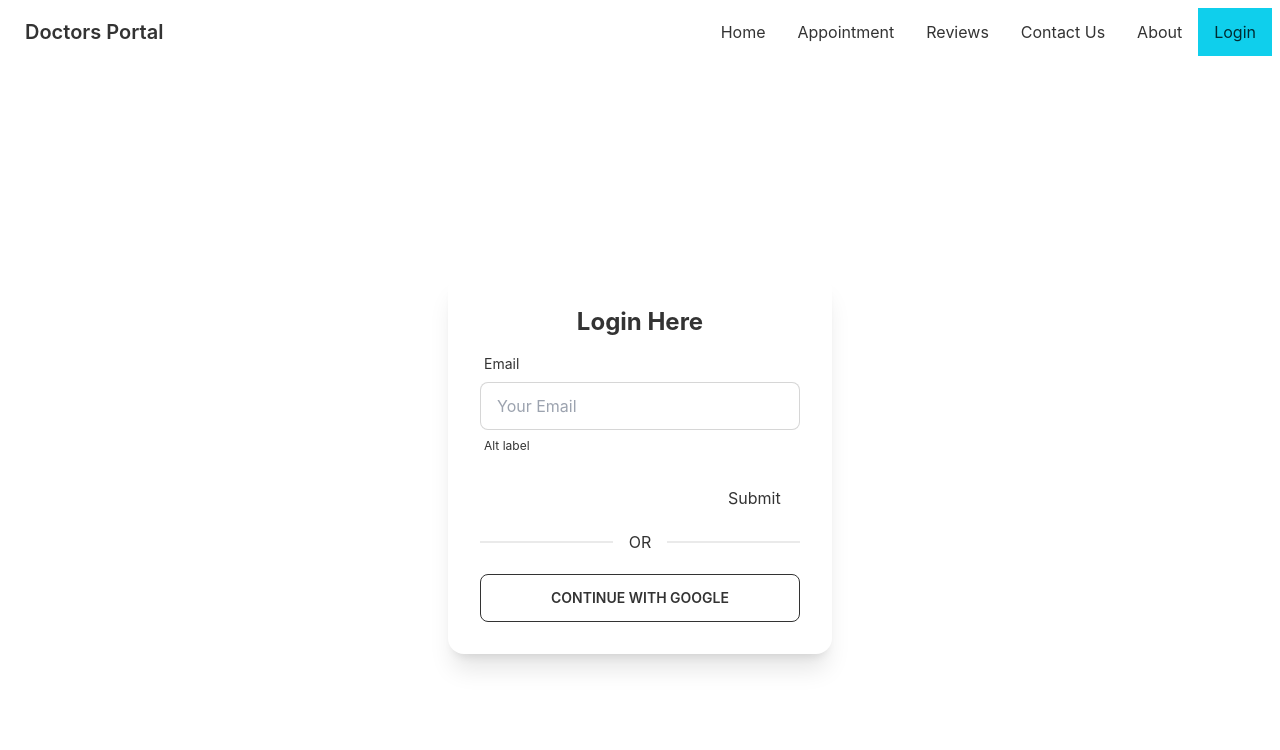
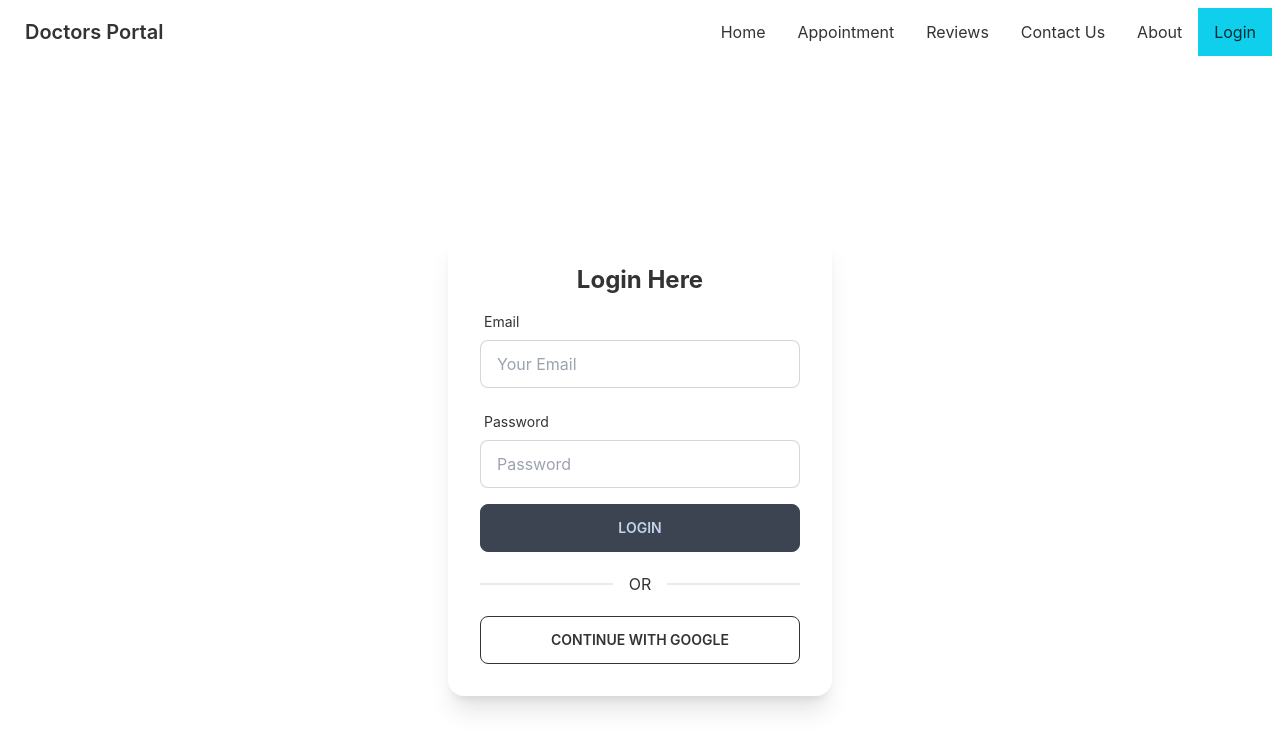
Before and after one commit to khanshorif331/doctors-portal, a React (Create React App) app: page /login in a window 1280 px wide. Shown: the top 750 px of the page. Built offline with nearby package versions, Linux system fonts and the light colour scheme; no server answers.

Commit message:
added login form with react hoook forms

```diff
--- a/src/Pages/Login/Login.js
+++ b/src/Pages/Login/Login.js
@@ -25,34 +25,77 @@ const Login = () => {
 				<div className='card-body'>
 					<h2 className='text-center text-2xl font-bold'>Login Here</h2>
 					<form onSubmit={handleSubmit(onSubmit)}>
-						<div class='form-control w-full max-w-xs'>
-							<label class='label'>
-								<span class='label-text'>Email</span>
+						<div className='form-control w-full max-w-xs'>
+							<label className='label'>
+								<span className='label-text'>Email</span>
 							</label>
 							<input
 								type='email'
 								placeholder='Your Email'
-								class='input input-bordered w-full max-w-xs'
+								className='input input-bordered w-full max-w-xs'
 								{...register('email', {
+									required: {
+										value: true,
+										message: 'Email is required',
+									},
 									pattern: {
-										value: /[A-Za-z]{3}/,
-										message: 'error message',
+										value: /[a-z0-9]+@[a-z]+\.[a-z]{2,3}/,
+										message: 'Provide a valid Email',
 									},
 								})}
 							/>
-							<label class='label'>
-								<span class='label-text-alt'>Alt label</span>
+							<label className='label'>
+								{errors.email?.type === 'required' && (
+									<span className='label-text-alt text-red-500'>
+										{errors.email.message}
+									</span>
+								)}
+								{errors.email?.type === 'pattern' && (
+									<span className='label-text-alt text-red-500'>
+										{errors.email.message}
+									</span>
+								)}
 							</label>
 						</div>
 
-						<input />
-						{errors.firstName?.type === 'required' &&
-							'First name is required'}
+						<div className='form-control w-full max-w-xs'>
+							<label className='label'>
+								<span className='label-text'>Password</span>
+							</label>
+							<input
+								type='password'
+								placeholder='Password'
+								className='input input-bordered w-full max-w-xs'
+								{...register('password', {
+									required: {
+										value: true,
+										message: 'Password is required',
+									},
+									minLength: {
+										value: 6,
+										message: 'Must be 6 caracters or longer',
+									},
+								})}
+							/>
+							<label className='label'>
+								{errors.password?.type === 'required' && (
+									<span className='label-text-alt text-red-500'>
+										{errors.password.message}
+									</span>
+								)}
+								{errors.password?.type === 'minLength' && (
+									<span className='label-text-alt text-red-500'>
+										{errors.password.message}
+									</span>
+								)}
+							</label>
+						</div>
 
-						<input {...register('lastName', { required: true })} />
-						{errors.lastName && 'Last name is required'}
-
-						<input type='submit' />
+						<input
+							className='btn w-full max-w-xs'
+							type='submit'
+							value='Login'
+						/>
 					</form>
 					<div className='divider'>OR</div>
 					<button
```
